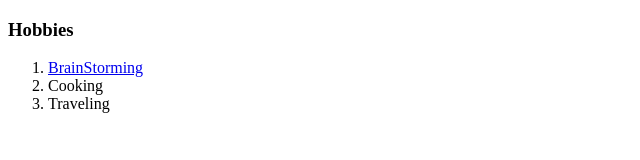
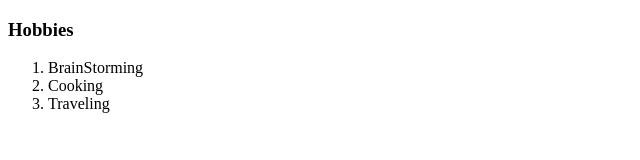
Before and after one commit to PamperSola/Resume2, a plain HTML site: page hobbies.html in a window 1280 px wide. Shown: the whole page, without its empty margins (0-640 px from the left). Drawn offline with Linux system fonts and the light colour scheme.

Commit message:
Update Hobbies.html

```diff
--- a/hobbies.html
+++ b/hobbies.html
@@ -6,10 +6,9 @@
 <body>
     <h3>Hobbies</h3>
    <ol>
-    <li><a href="https://www.merriam-webster.com/dictionary/brainstorming">BrainStorming</a></li>
+    <li>BrainStorming</li>
     <li>Cooking</li>
     <li>Traveling</li>
-
-
-</body>
+    </ol>
+    </body>
 </html>
```
